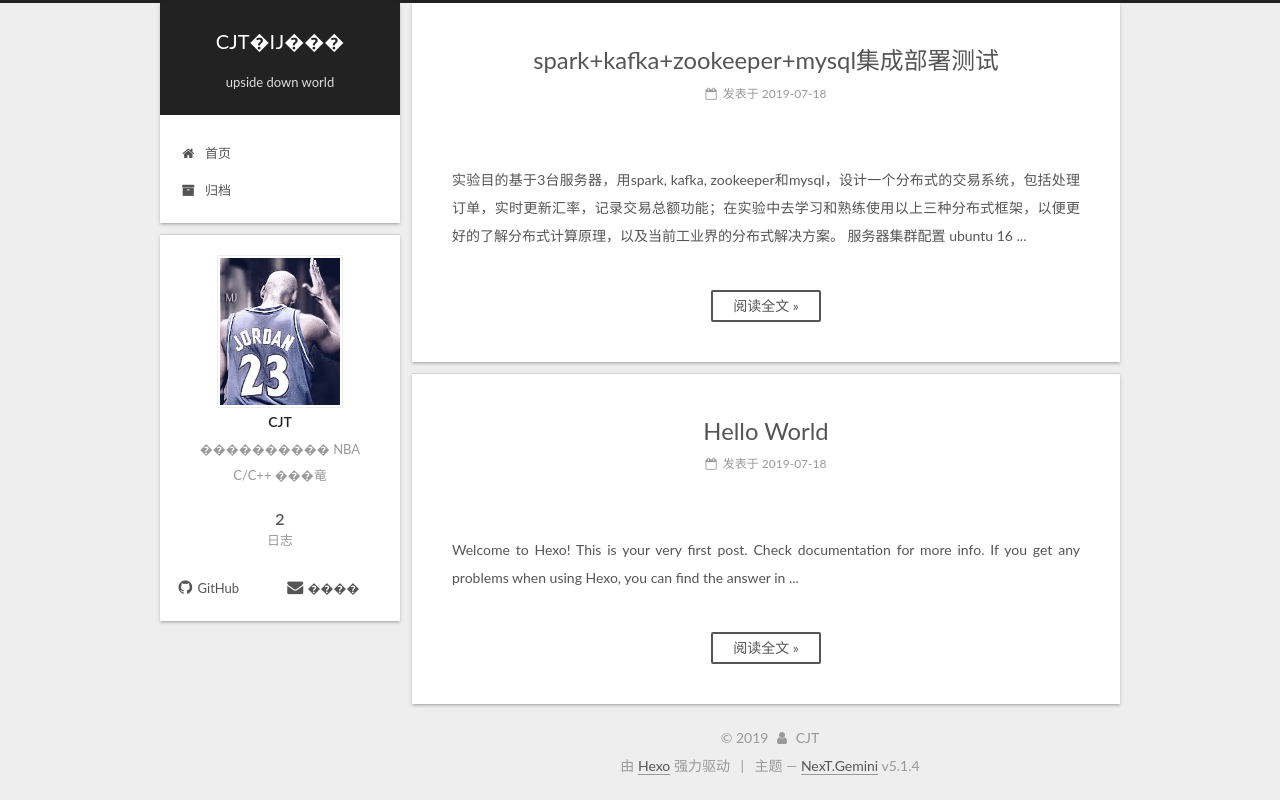
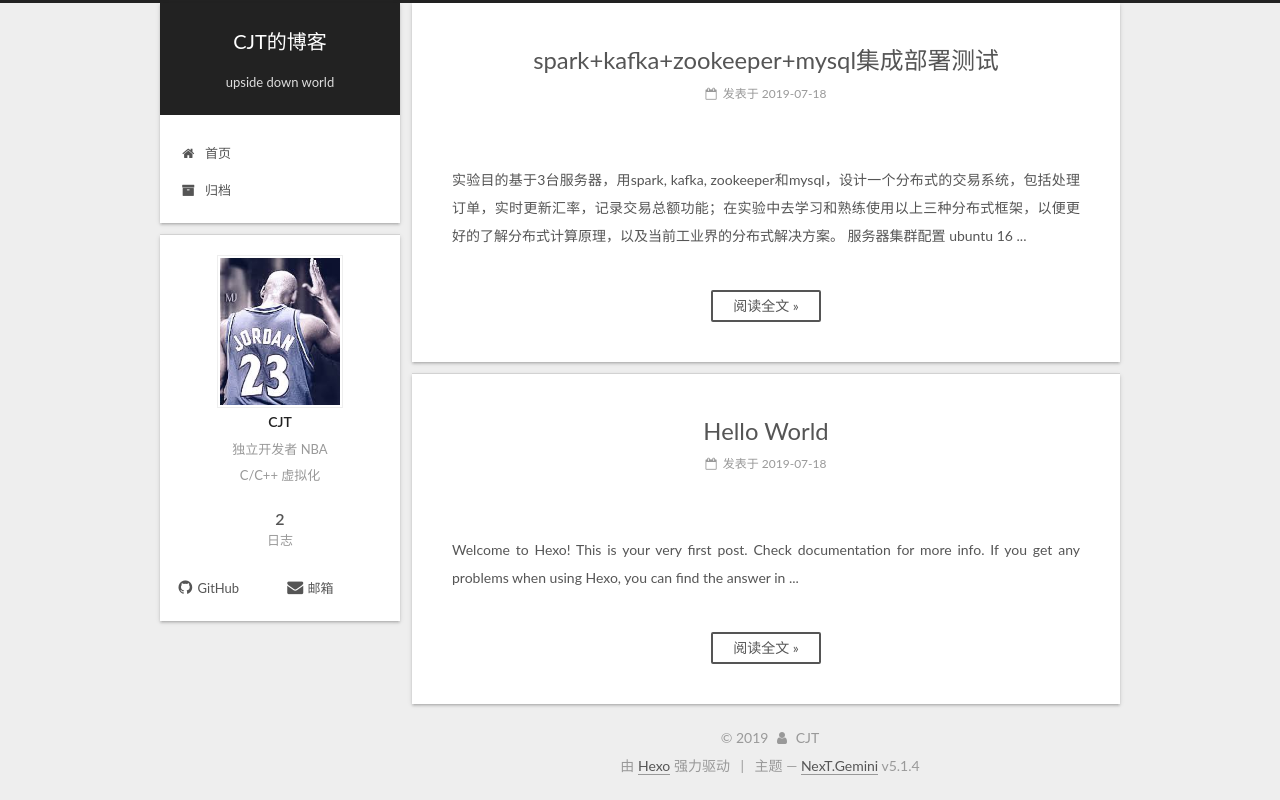
Before and after one commit to CJTSAJ/CJTSAJ.github.io, a plain HTML site: page index.html in a window 1280 px wide. Drawn offline with Linux system fonts and the light colour scheme.

Commit message:
Site updated: 2019-07-18 21:03:01

```diff
--- a/css/main.css
+++ b/css/main.css
@@ -1823,7 +1823,7 @@ pre .javascript .function {
   width: 4px;
   height: 4px;
   border-radius: 50%;
-  background: #ffe044;
+  background: #ff9aff;
 }
 .links-of-blogroll {
   font-size: 13px;
--- a/index.html
+++ b/index.html
@@ -75,16 +75,16 @@
 
 
 
-<meta name="description" content="���������� NBAC/C++ ���⻯">
+<meta name="description" content="独立开发者 NBAC/C++ 虚拟化">
 <meta property="og:type" content="website">
-<meta property="og:title" content="CJT�Ĳ���">
+<meta property="og:title" content="CJT的博客">
 <meta property="og:url" content="http://yoursite.com/index.html">
-<meta property="og:site_name" content="CJT�Ĳ���">
-<meta property="og:description" content="���������� NBAC/C++ ���⻯">
+<meta property="og:site_name" content="CJT的博客">
+<meta property="og:description" content="独立开发者 NBAC/C++ 虚拟化">
 <meta property="og:locale" content="zh-Hans">
 <meta name="twitter:card" content="summary">
-<meta name="twitter:title" content="CJT�Ĳ���">
-<meta name="twitter:description" content="���������� NBAC/C++ ���⻯">
+<meta name="twitter:title" content="CJT的博客">
+<meta name="twitter:description" content="独立开发者 NBAC/C++ 虚拟化">
 
 
 
@@ -120,7 +120,7 @@
 
 
 
-  <title>CJT�Ĳ���</title>
+  <title>CJT的博客</title>
 
 
 
@@ -151,7 +151,7 @@
     <div class="custom-logo-site-title">
       <a href="/" class="brand" rel="start">
         <span class="logo-line-before"><i></i></span>
-        <span class="site-title">CJT�Ĳ���</span>
+        <span class="site-title">CJT的博客</span>
         <span class="logo-line-after"><i></i></span>
       </a>
     </div>
@@ -237,7 +237,7 @@
     </span>
 
     <span hidden itemprop="publisher" itemscope itemtype="http://schema.org/Organization">
-      <meta itemprop="name" content="CJT�Ĳ���">
+      <meta itemprop="name" content="CJT的博客">
     </span>
 
 
@@ -365,7 +365,7 @@ ubuntu 16
     </span>
 
     <span hidden itemprop="publisher" itemscope itemtype="http://schema.org/Organization">
-      <meta itemprop="name" content="CJT�Ĳ���">
+      <meta itemprop="name" content="CJT的博客">
     </span>
 
 
@@ -507,7 +507,7 @@ ubuntu 16
               <img class="site-author-image" itemprop="image" src="/images/avatar.jpg" alt="CJT">
 
               <p class="site-author-name" itemprop="name">CJT</p>
-              <p class="site-description motion-element" itemprop="description">���������� NBA<br>C/C++ ���⻯</p>
+              <p class="site-description motion-element" itemprop="description">独立开发者 NBA<br>C/C++ 虚拟化</p>
           </div>
 
           <nav class="site-state motion-element">
@@ -541,9 +541,9 @@ ubuntu 16
                   </span>
 
                   <span class="links-of-author-item">
-                    <a href="mailto:997149731@qq.com" target="_blank" title="����">
+                    <a href="mailto:997149731@qq.com" target="_blank" title="邮箱">
 
-                        <i class="fa fa-fw fa-envelope"></i>����</a>
+                        <i class="fa fa-fw fa-envelope"></i>邮箱</a>
                   </span>
 
             </div>
```
Also changed, not shown: 2019/07/18/hello-world/index.html (+7 -7 lines), 2019/07/18/spark-kafka-zookeeper-mysql集成部署测试/index.html (+7 -7 lines), archives/2019/07/index.html (+11 -11 lines), archives/2019/index.html (+11 -11 lines), archives/index.html (+11 -11 lines).
